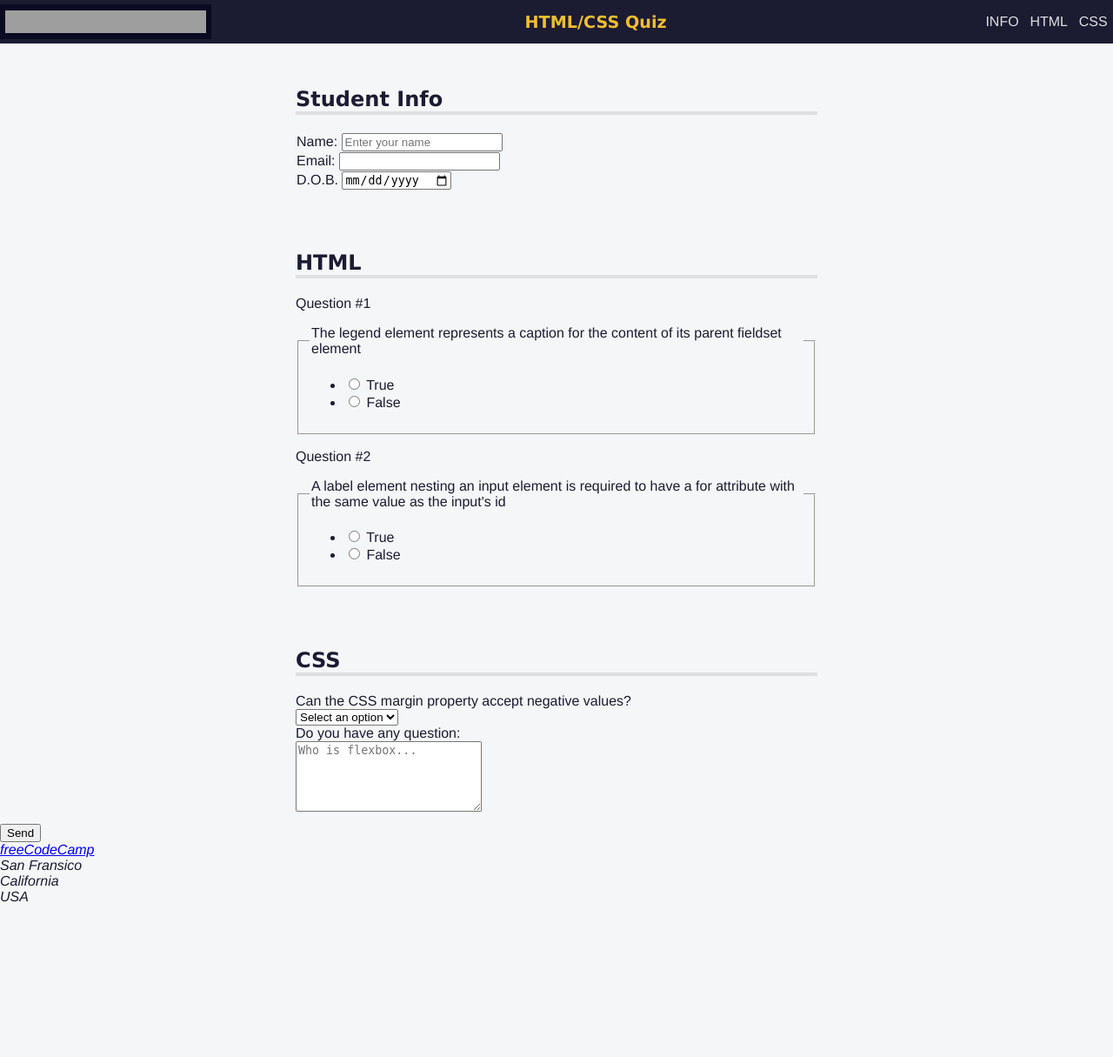
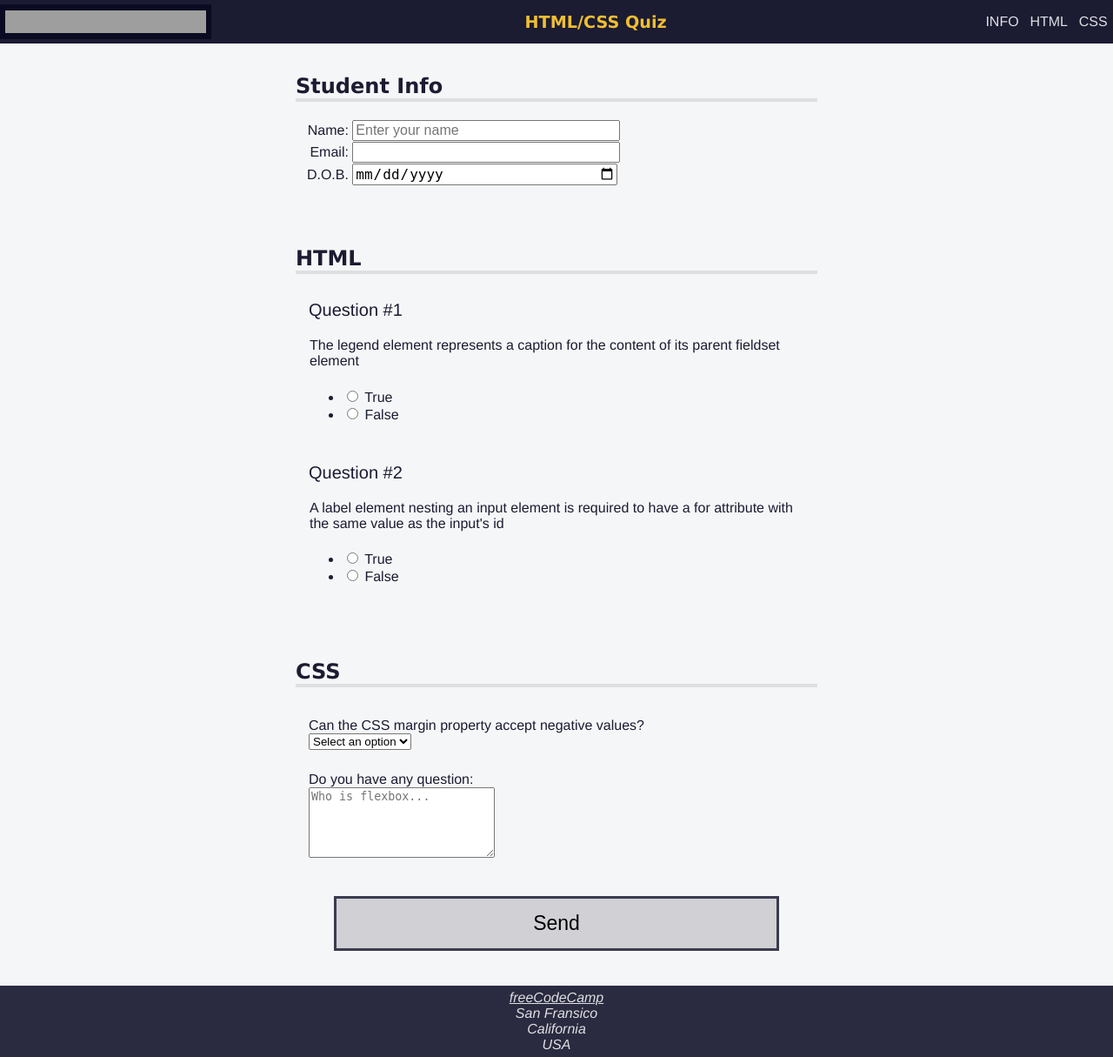
Before and after one commit to TejasBadhe07/Cat-Photo-App, a Flask app: page / in a window 1280 px wide. Shown: the whole page at 87% size. Before the commit the page ends 1037 px from the top, so only its background shows below. Run offline with Flask 3, Linux system fonts and the light colour scheme; grey boxes are pictures that could not be loaded.

Commit message:
components update in Quiz

```diff
--- a/Quiz-Webpage/static/css/styles.css
+++ b/Quiz-Webpage/static/css/styles.css
@@ -1,3 +1,9 @@
+@media (prefers-reduced-motion: no-preference){
+    * {
+        scroll-behavior: smooth;
+    }
+}
+
 body {
     background: #f5f6f7;
     color: #1b1b32;
@@ -31,7 +37,7 @@ h1 {
 }
 
 main {
-    padding-top: 40px;
+    padding-top: 25px;
 }
 
 section {
@@ -72,10 +78,6 @@ h2 {
     border: 0;
 }
 
-p:before {
-    content: "Question #";
-}
-
 nav > ul > li {
     color: #dfdfe2;
     margin: 0 0.2rem;
@@ -100,3 +102,81 @@ li > a {
 .info {
     padding: 1px 0 0 1px;
 }
+
+.formrow {
+    margin-top: 30px;
+    padding: 0px 15px;
+}
+
+input {
+    font-size: 16px;
+}
+
+.info input, .info label {
+    display: inline-block;
+}
+
+.info input {
+    width: 50%;
+    text-align: left;
+}
+
+.info label {
+    width: 10%;
+    min-width: 55px;
+    text-align: right;
+}
+
+.question-block {
+    text-align: left;
+    display: block;
+    width: 100%;
+    margin-top: 20px;
+    padding-top: 5px;
+}
+
+p {
+    margin-top: 5px;
+    padding-left: 15px;
+    font-size: 20px;
+}
+
+p:before {
+    content: "Question #";
+}
+
+.question {
+    border: none;
+    padding-bottom: 0;
+}
+
+.answer-list {
+    list-style: none;
+    padding: 0;
+}
+
+button {
+    display: block;
+    margin: 40px auto;
+    width: 40%;
+    padding: 15px;
+    font-size: 23px;
+    background: #d0d0d5;
+    border: 3px solid #3b3b4f;
+}
+
+footer {
+    background-color: #2a2a40;
+    display: flex;
+    justify-content: center;
+}
+
+footer,
+footer a {
+    color: #dfdfe2;
+}
+
+address {
+    text-align: center;
+    padding: 0.3em;
+}
--- a/Quiz-Webpage/templates/index.html
+++ b/Quiz-Webpage/templates/index.html
@@ -14,9 +14,9 @@
     <nav>
         <!-- Your navigation content goes here -->
         <ul>
-          <li><a href="#student-info">INFO</a></li>
-          <li><a href="#html-questions">HTML</a></li>
-          <li><a href="#css-questions">CSS</a></li>
+          <li><a accesskey="s" href="#student-info">INFO</a></li>
+          <li><a accesskey="s" href="#html-questions">HTML</a></li>
+          <li><a accesskey="s" href="#css-questions">CSS</a></li>
       </ul>
     </nav>
   </header>
```
